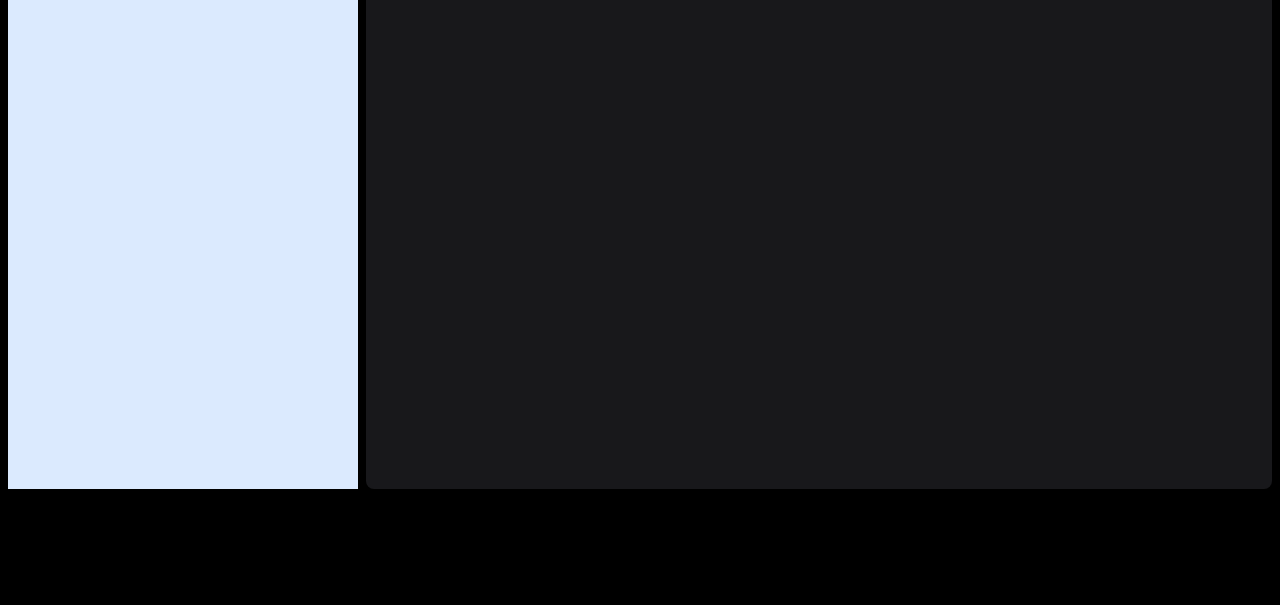
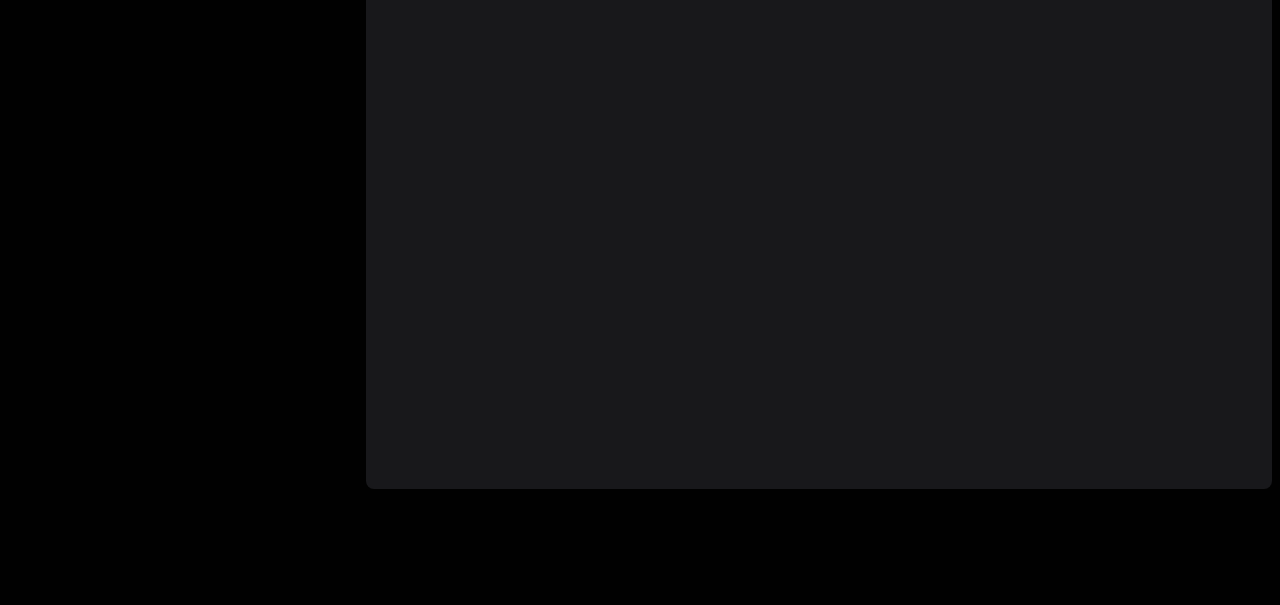
Before and after one commit to JereUR/Spotify-Clone, an Astro site: page / in a window 1280 px wide. Shown: the part 195-800 px from the top of the page. Built offline with nearby package versions, Linux system fonts and the light colour scheme; Astro itself is replaced by a stand-in of ours.

Commit message:
feat(Root): Font setted

```diff
--- a/src/layouts/Layout.astro
+++ b/src/layouts/Layout.astro
@@ -20,9 +20,7 @@
   </head>
   <body>
     <div id="app" class="relative h-screen p-2 gap-2">
-      <aside
-        class="[grid-area:aside] flex-col flex overflow-y-auto bg-blue-100"
-      >
+      <aside class="[grid-area:aside] flex-col flex overflow-y-auto">
         <AsideMenu />
       </aside>
       <main class="[grid-area:main] rounded-lg bg-zinc-900 overflow-y-auto">
@@ -44,7 +42,48 @@
 </style>
 <style is:global>
   html {
-    font-family: system-ui, sans-serif;
-    background: #000;
+    font-family: 'CircularStd', system-ui, sans-serif;
+    background: #010101;
+    color: white;
+  }
+
+  @font-face {
+    font-family: 'CircularStd';
+    src: url('/fonts/CircularStd-Medium.woff2') format('woff2');
+    font-weight: 500;
+    font-style: normal;
+    font-display: swap;
+  }
+
+  @font-face {
+    font-family: 'CircularStd';
+    src: url('/fonts/CircularStd-Book.woff2') format('woff2');
+    font-weight: 400;
+    font-style: normal;
+    font-display: swap;
+  }
+
+  @font-face {
+    font-family: 'CircularStd';
+    src: url('/fonts/CircularStd-Light.woff2') format('woff2');
+    font-weight: 300;
+    font-style: normal;
+    font-display: swap;
+  }
+
+  @font-face {
+    font-family: 'CircularStd';
+    src: url('/fonts/CircularStd-Bold.woff2') format('woff2');
+    font-weight: 700;
+    font-style: normal;
+    font-display: swap;
+  }
+
+  @font-face {
+    font-family: 'CircularStd';
+    src: url('/fonts/CircularStd-Black.woff2') format('woff2');
+    font-weight: 900;
+    font-style: normal;
+    font-display: swap;
   }
 </style>
```
